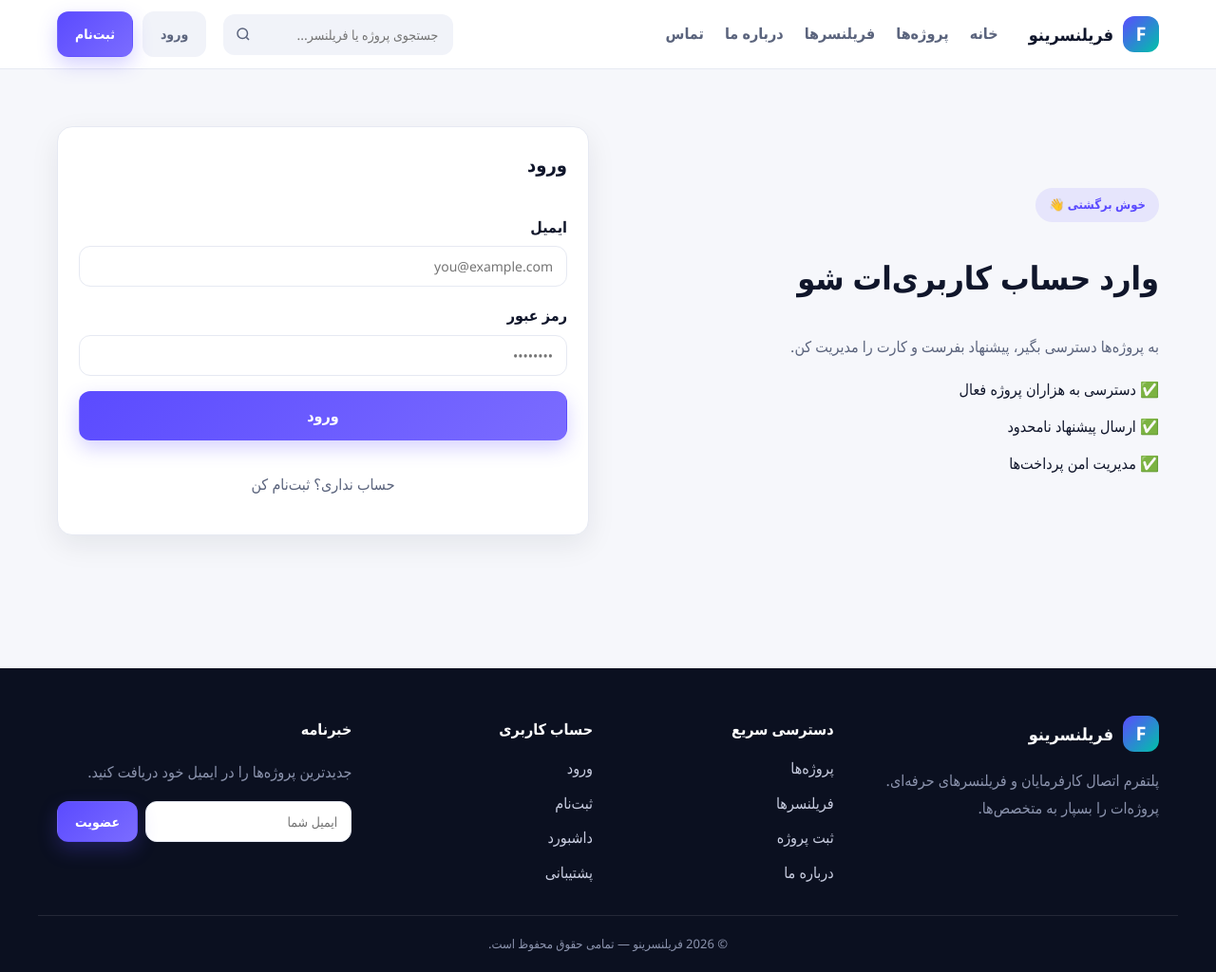
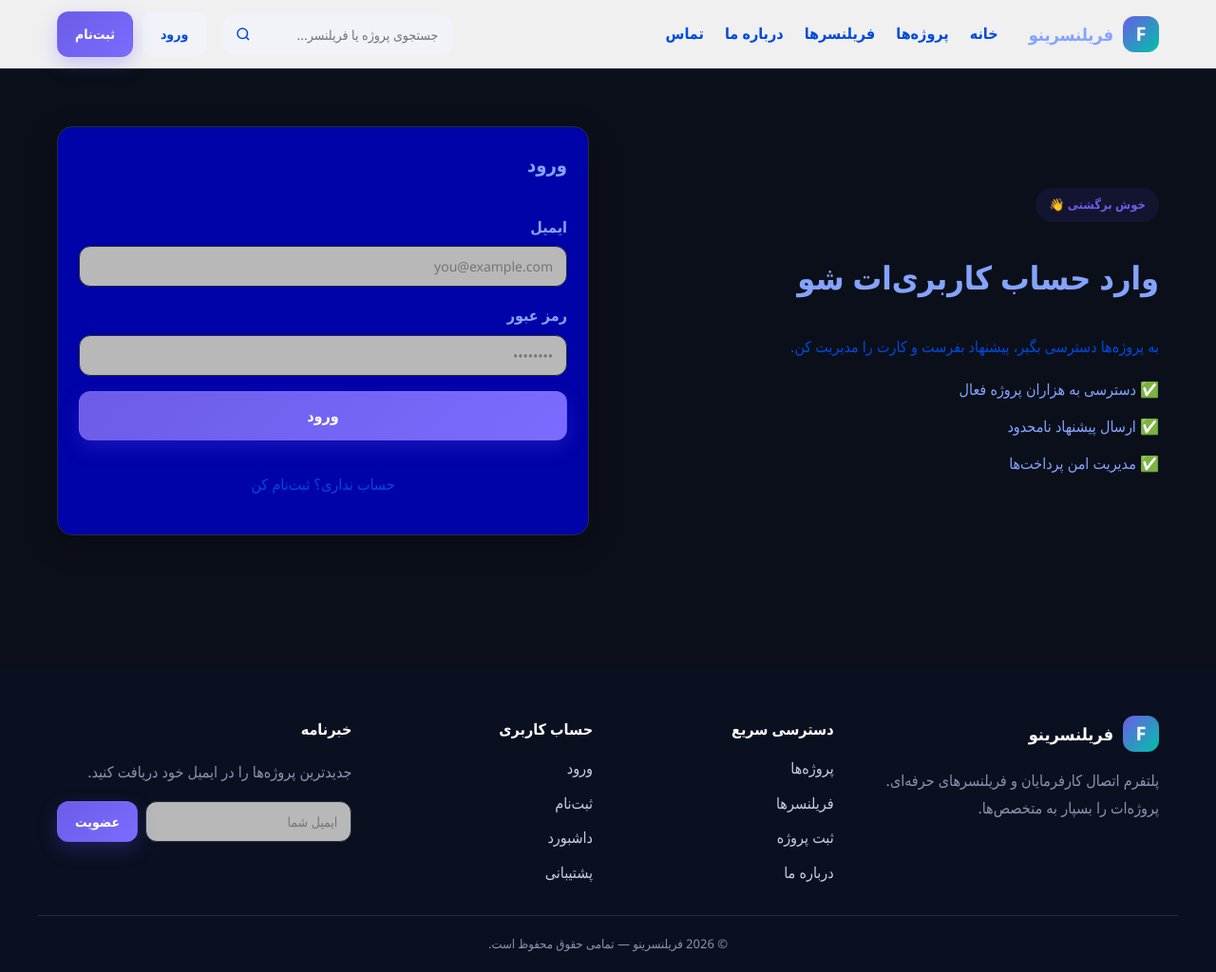
Before and after one commit to matin-ghadiriyan/Freelancer, a Flask app: page /auth/login?next=/admin/ in a window 1280 px wide. Shown: the whole page at 95% size. Run offline with Flask 3, Linux system fonts and the light colour scheme.

Commit message:
add a dark them

```diff
--- a/app/static/css/style.css
+++ b/app/static/css/style.css
@@ -3,19 +3,19 @@
    ============================================================ */
 
 :root {
-  --bg: #f6f7fb;
-  --card: #ffffff;
-  --ink: #10162b;
-  --ink-soft: #5b647d;
-  --line: #e6e9f2;
-  --brand: #5b4bff;
+  --bg: #0b0f19;
+  --card: #121826;
+  --ink: #84a3ff;
+  --ink-soft: #004add;
+  --line: #252d3d;
+  --brand: #6c5ce7;
   --brand-2: #00c2a8;
-  --danger: #e5484d;
-  --success: #12a150;
-  --warning: #f5a524;
+  --danger: #ff5c63;
+  --success: #20c77a;
+  --warning: #f5b544;
   --radius: 16px;
-  --shadow: 0 10px 30px rgba(16, 22, 43, 0.08);
-  --shadow-lg: 0 24px 60px rgba(16, 22, 43, 0.16);
+  --shadow: 0 10px 30px rgba(0, 0, 0, 0.25);
+  --shadow-lg: 0 24px 60px rgba(0, 0, 0, 0.4);
 }
 
 * { box-sizing: border-box; }
@@ -227,9 +227,9 @@
 .stat-card small { color: var(--ink-soft); }
 
 /* ---------- Forms ---------- */
-.form-stack { display: flex; flex-direction: column; gap: 16px; }
+.form-stack { display: flex; flex-direction: column; gap: 16px;background: #0003a7; }
 .form-stack label { display: flex; flex-direction: column; gap: 6px; font-weight: 600; }
-input, select, textarea { width: 100%; padding: 11px 14px; border: 1px solid var(--line); border-radius: 12px; font-family: inherit; font-size: 14px; background: #fff; outline: none; transition: border-color .2s; }
+input, select, textarea { width: 100%; padding: 11px 14px; border: 1px solid var(--line); border-radius: 12px; font-family: inherit; font-size: 14px; background: #b8b8b8; outline: none; transition: border-color .2s; }
 input:focus, select:focus, textarea:focus { border-color: var(--brand); box-shadow: 0 0 0 3px rgba(91, 75, 255, .12); }
 .form-row { display: grid; grid-template-columns: 1fr 1fr; gap: 16px; }
 .form-actions { display: flex; gap: 12px; flex-wrap: wrap; }
```
